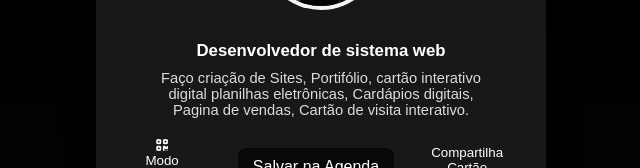
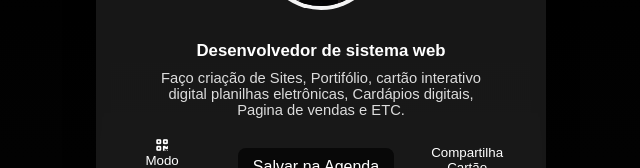
Before and after one commit to moises-marques/cartao-digital, a plain HTML site: page index.html in a window 1280 px wide. Shown: the part 130-298 px from the top of the page, without its empty margins (319-959 px from the left). Drawn offline with Linux system fonts and the light colour scheme; no server answers.

```diff
--- a/index.html
+++ b/index.html
@@ -16,7 +16,7 @@
           <div class="info-block">
             <h1>Desenvolvedor de sistema web</h1>
             <p class="description">Faço criação de Sites, Portifólio, cartão interativo digital
-              planilhas eletrônicas, Cardápios digitais, Pagina de vendas, Cartão de visita interativo.
+              planilhas eletrônicas, Cardápios digitais, Pagina de vendas e ETC.
             </p>
           </div>
 
```
